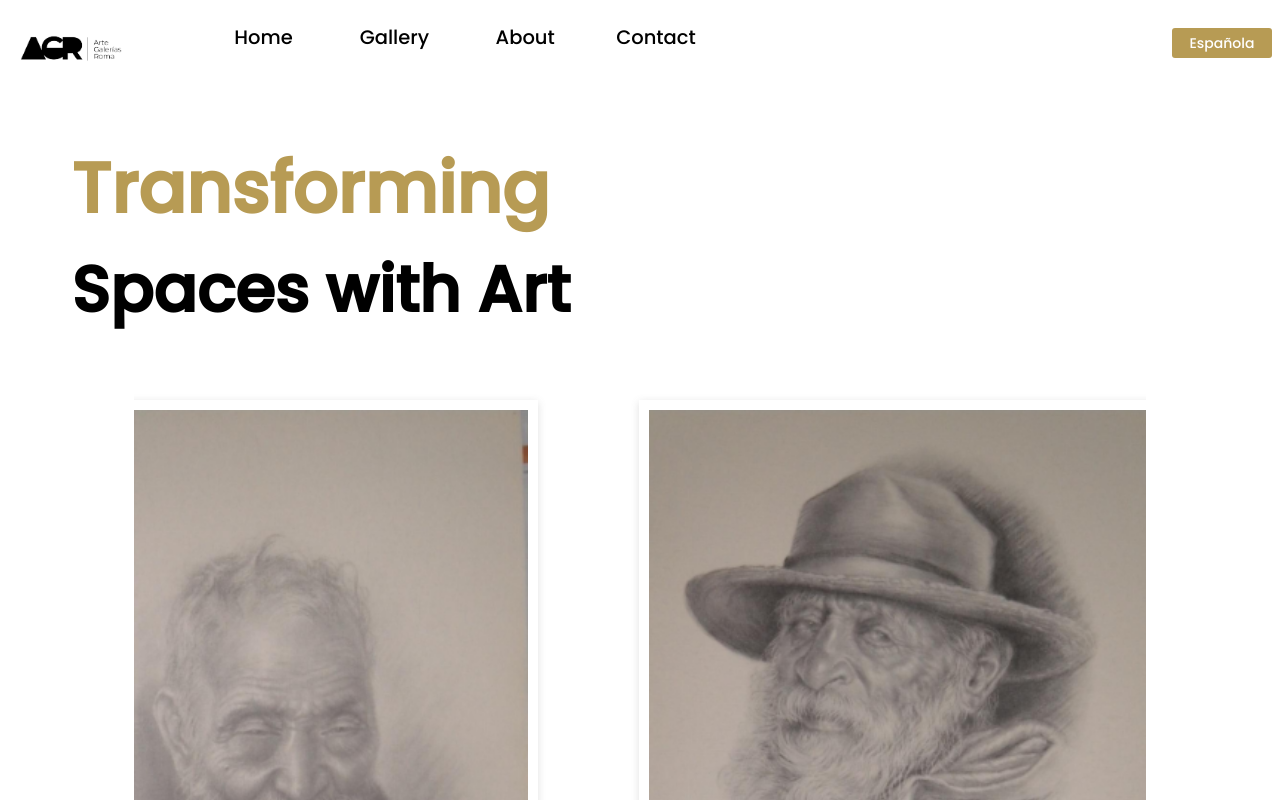
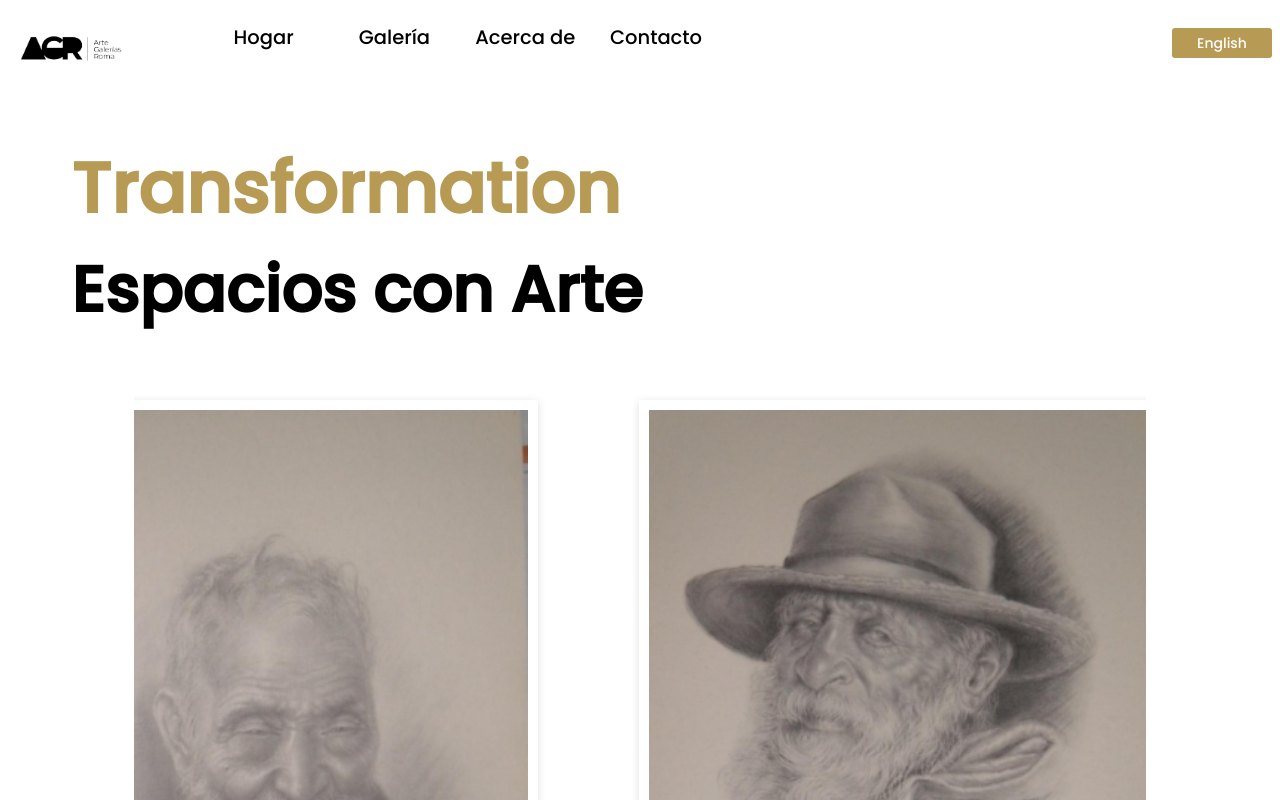
Before and after one commit to vaishkiyarminal001/ficha_technica, a React (Create React App) app: page / in a window 1280 px wide. Shown: the top 800 px of the page. Built offline with nearby package versions, Linux system fonts and the light colour scheme.

Commit message:
Added loader

```diff
--- a/src/Component/Context/AuthContextProvide.jsx
+++ b/src/Component/Context/AuthContextProvide.jsx
@@ -5,7 +5,7 @@ export const MyAuthContext = createContext(); //box
 
 function AuthContextProvide({children}) {
 
-const[lang, setLang]= useState(true);
+const[lang, setLang]= useState(false);
 // console.log(lang)
 
 const[isAuth, setIsauth] = useState(false);
--- a/src/Component/Navbar/Navbar.css
+++ b/src/Component/Navbar/Navbar.css
@@ -132,6 +132,7 @@ nav span {
     box-shadow: rgba(0, 0, 0, 0.05) 0px 6px 24px 0px, rgba(0, 0, 0, 0.08) 0px 0px 0px 1px;
     margin-left: 1%;
     margin-right: 1%;
+    /* border: 1px solid red; */
 
   }
 
```
Also changed, not shown: 1 other file (tests, documents, lock files or other folders).
